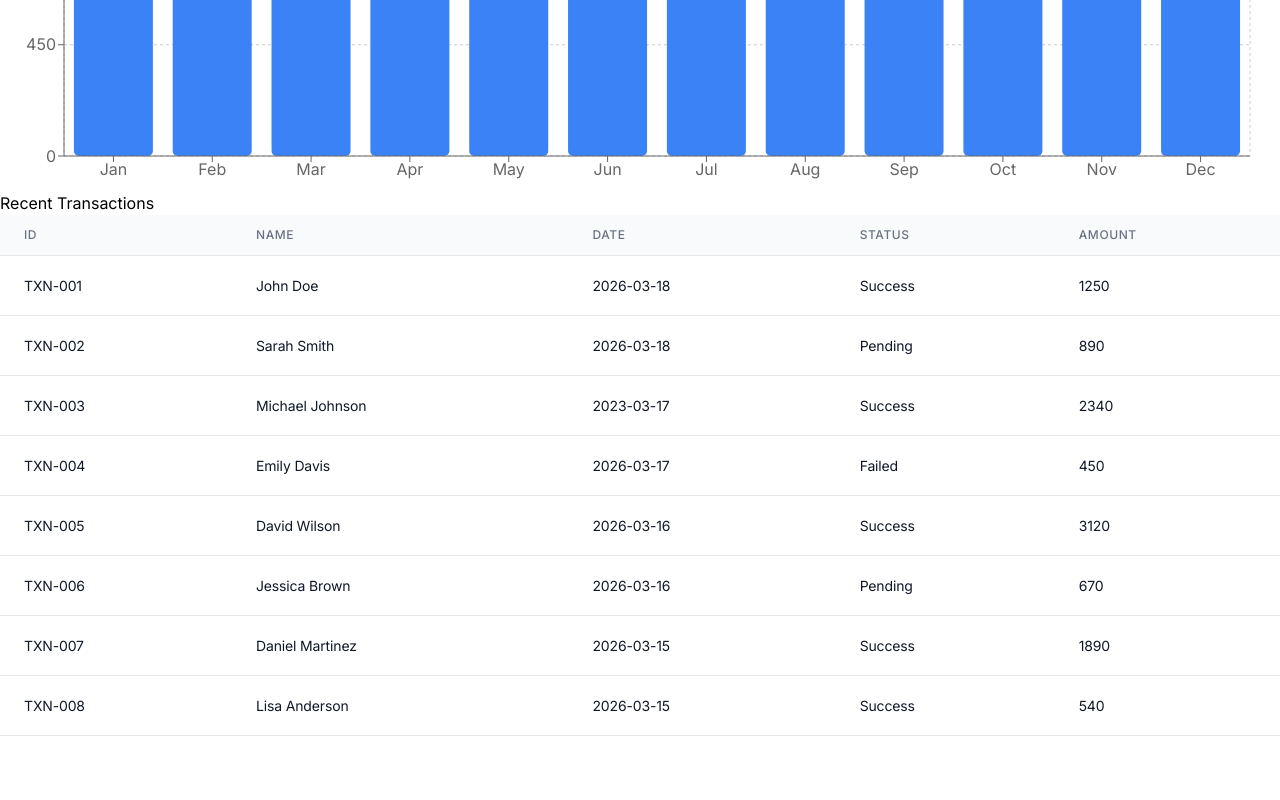
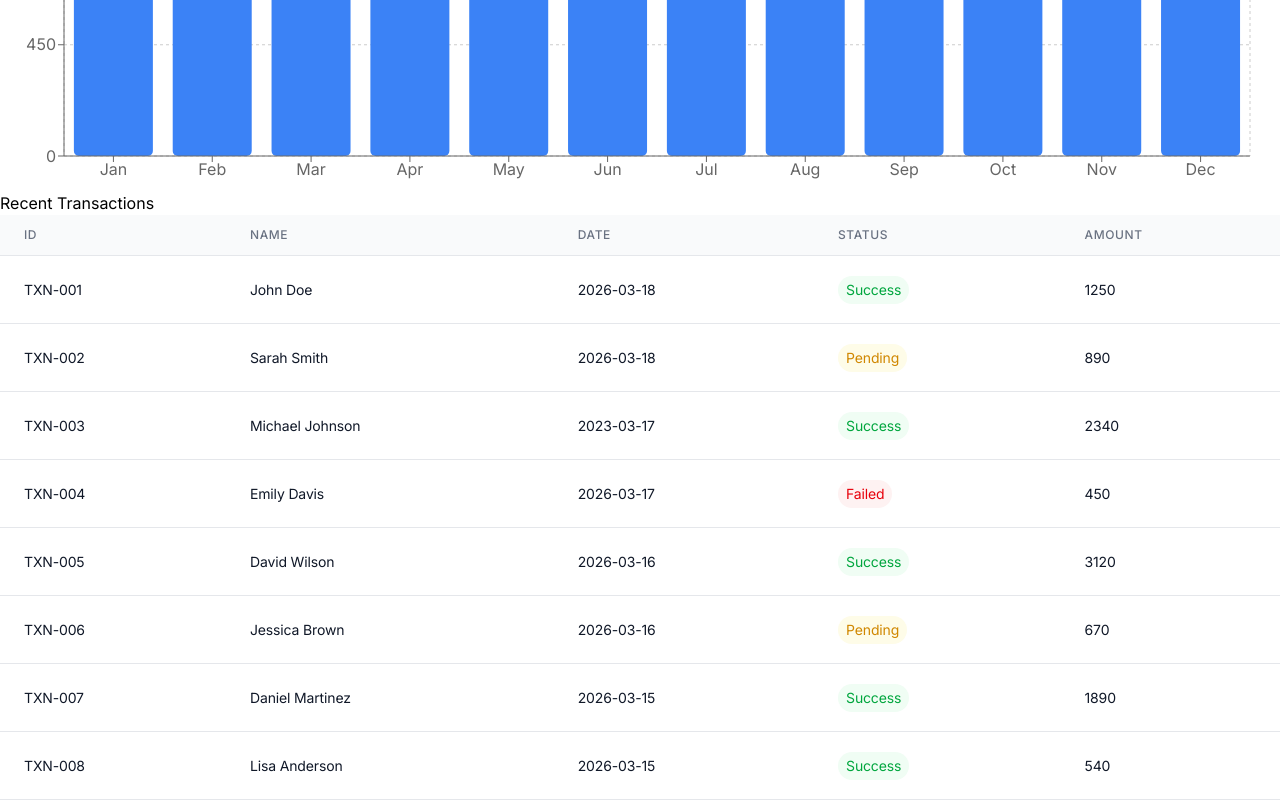
Before and after one commit to agviray/saas-analytics-dashboard, a Next.js app: page / in a window 1280 px wide. Shown: the part 1417-2217 px from the top of the page. Before the commit the page ends 2153 px from the top, so only its background shows below. Built offline with nearby package versions, Linux system fonts and the light colour scheme.

Commit message:
integrate Badge into OverviewPage

```diff
--- a/app/page.js
+++ b/app/page.js
@@ -2,6 +2,7 @@ import RevenueOverTimeChart from '@/components/charts/RevenueOverTimeChart';
 import KpiCard from '@/components/ui/KpiCard';
 import UserGrowthChart from '@/components/charts/UserGrowthChart';
 import Table from '@/components/ui/Table';
+import Badge from '@/components/ui/Badge';
 
 // Temporary KPI data for demonstration purposes
 const kpiData = [
@@ -152,6 +153,7 @@ const recentTransactionsColumns = [
   {
     key: 'status',
     label: 'STATUS',
+    render: (user) => <Badge theme={user.status}>{user.status}</Badge>,
   },
   {
     key: 'amount',
--- a/components/ui/Badge.jsx
+++ b/components/ui/Badge.jsx
@@ -4,9 +4,11 @@ const badgeStyles = {
   pending: 'text-[#D08700] bg-[#FEFCE8]',
 };
 
-const Badge = ({ children }) => {
+const Badge = ({ children, theme }) => {
   return (
-    <span className="inline-block px-2 py-1 border border-0 rounded-full">
+    <span
+      className={`inline-block px-2 py-1 border border-0 rounded-full ${badgeStyles[theme.toLowerCase()]}`}
+    >
       {children}
     </span>
   );
--- a/components/ui/Table.jsx
+++ b/components/ui/Table.jsx
@@ -7,7 +7,7 @@ const Table = ({ columns, data }) => {
             key={`${item.id}-${col.key}`}
             className="px-6 py-[19.5px] text-[#101828] text-sm font-normal leading-5 tracking-[-0.15px]"
           >
-            {item[col.key]}
+            {col.render ? col.render(item) : item[col.key]}
           </td>
         ))}
       </tr>
```
